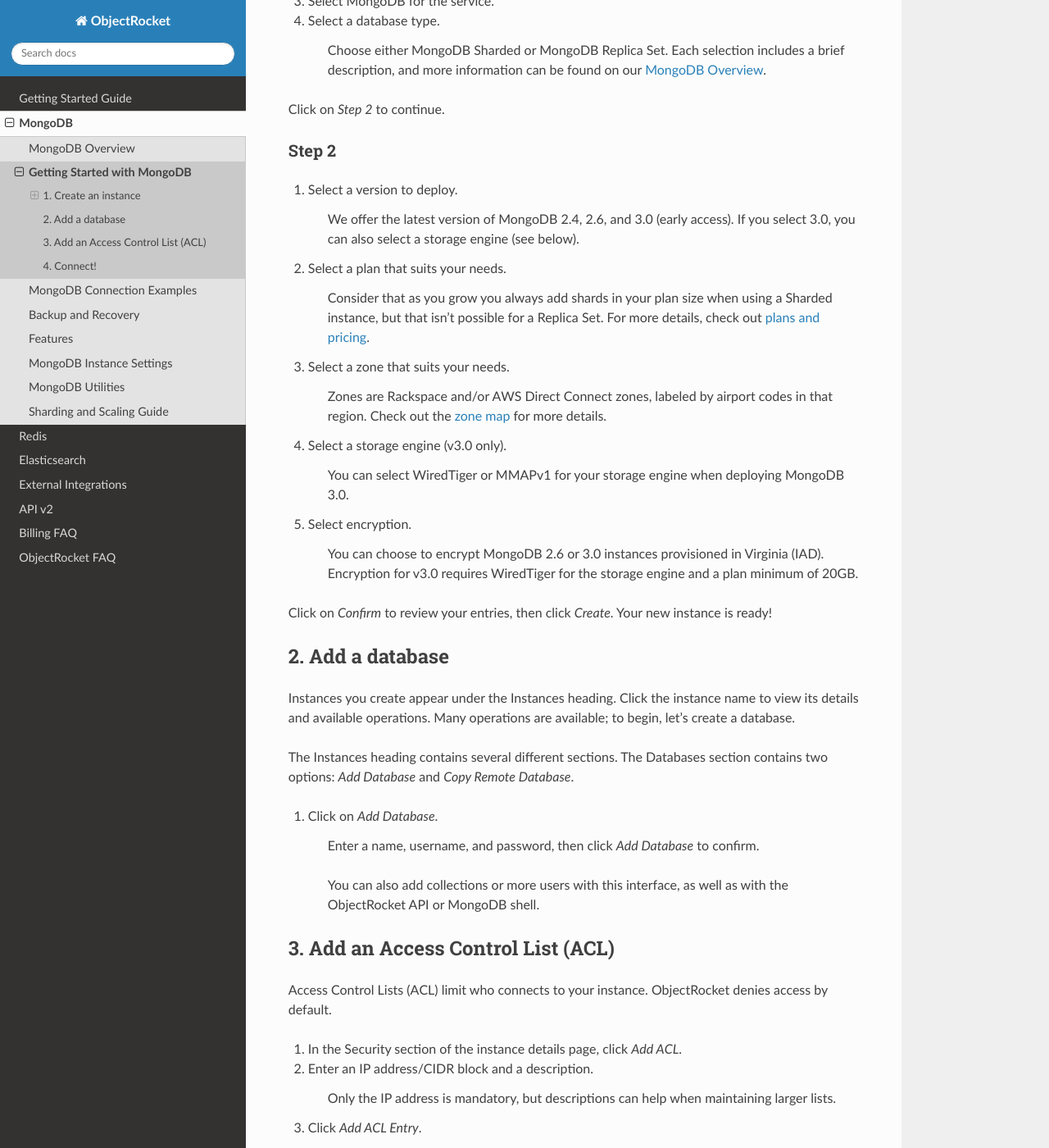
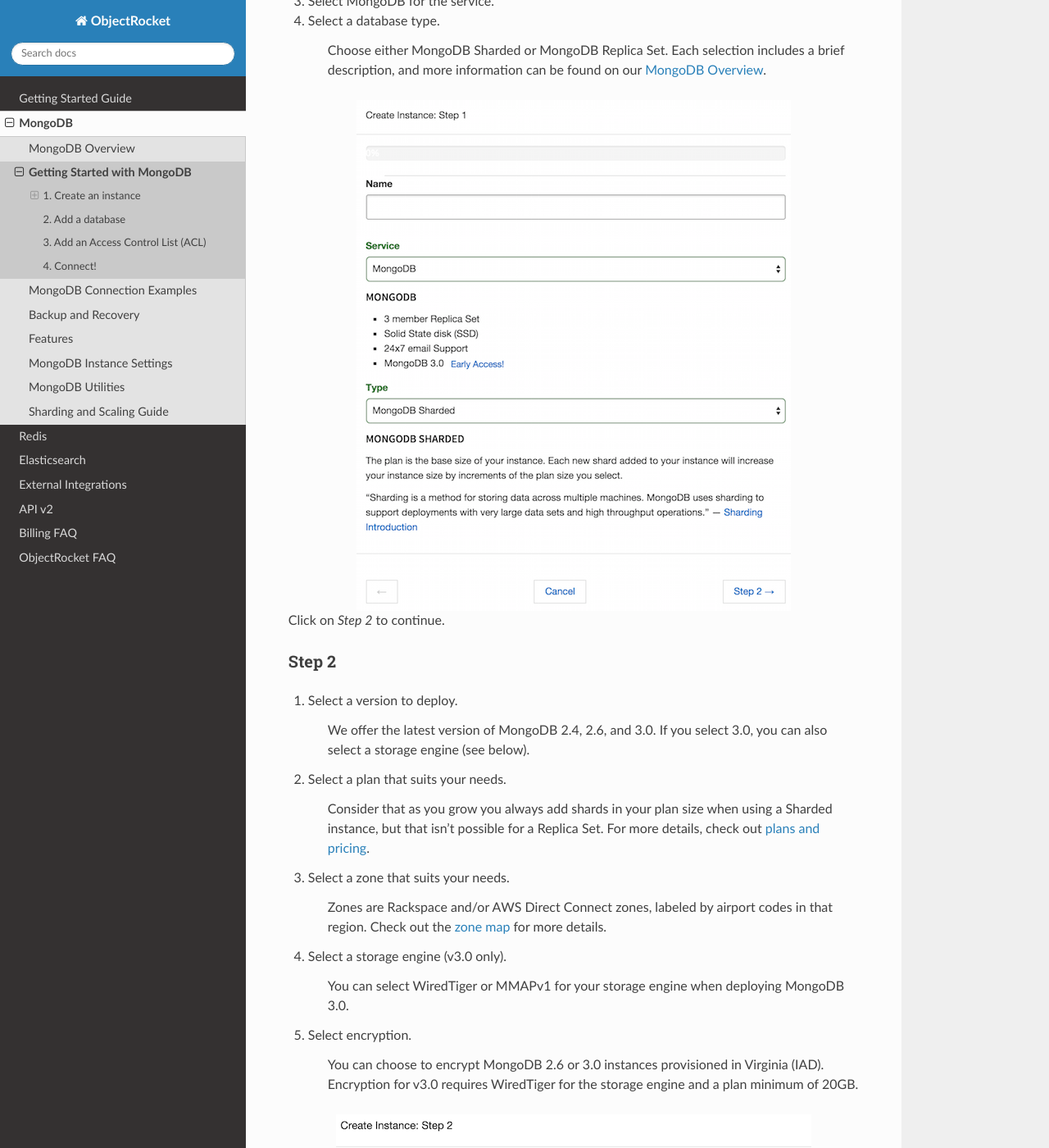
Before and after one commit to zcorleissen/documentation, a Sphinx documentation site: the page built from source/mongodb_getting_started.rst, in a window 1280 px wide and 1400 px high, scrolled down 497 px. Shown: the whole window at 82% size. Built offline with Sphinx 7.4.7 and the Read the Docs theme 2.0.0, drawn with Linux system fonts in a browser that asks for light colours; pages that are not in the unit, such as notebooks, are missing from menus; some of the changed text lies outside the part shown.

Commit message:
Added mongo images back and a few modifications.

```diff
--- a/source/mongodb_getting_started.rst
+++ b/source/mongodb_getting_started.rst
@@ -23,6 +23,9 @@
 
     Choose either MongoDB Sharded or MongoDB Replica Set. Each selection includes a brief description, and more information can be found on our `MongoDB Overview <http://objectrocket.com/docs/mongodb_overview.html>`_.
 
+.. image:: images/createmongo.png
+   :align: center
+
 Click on *Step 2* to continue.
 
 Step 2
@@ -30,7 +33,7 @@
 
 #. Select a version to deploy.
 
-    We offer the latest version of MongoDB 2.4, 2.6, and 3.0 (early access). If you select 3.0, you can also select a storage engine (see below).
+    We offer the latest version of MongoDB 2.4, 2.6, and 3.0. If you select 3.0, you can also select a storage engine (see below).
 
 #. Select a plan that suits your needs.
 
@@ -48,25 +51,33 @@
 
     You can choose to encrypt MongoDB 2.6 or 3.0 instances provisioned in Virginia (IAD). Encryption for v3.0 requires WiredTiger for the storage engine and a plan minimum of 20GB.
 
+.. image:: images/createmongo_2.png
+   :align: center
+
 Click on *Confirm* to review your entries, then click *Create*. Your new instance is ready!
 
 2. Add a database
 ~~~~~~~~~~~~~~~~~~~~
 
-Instances you create appear under the Instances heading. Click the instance name to view its details and available operations. Many operations are available; to begin, let's create a database.
-
-The Instances heading contains several different sections. The Databases section contains two options: *Add Database* and *Copy Remote Database*.
+Instances you create appear under the Instances heading. Click the instance name to view its details and available operations. Many operations are available; to begin, let's create a database. After selecting the desired instance, scrolldown to the Databases section.
 
 #. Click on *Add Database*.
 
     Enter a name, username, and password, then click *Add Database* to confirm.
 
-    You can also add collections or more users with this interface, as well as with the ObjectRocket API or MongoDB shell.
+    You can also add collections or more users with this interface by selecting the database name, as well as by using the ObjectRocket API or MongoDB shell.
+
+.. image:: images/adddatabase.png
+   :align: center
 
 3. Add an Access Control List (ACL)
 ~~~~~~~~~~~~~~~~~~~~~~~~~~~~~~~~~~~
 
-Access Control Lists (ACL) limit who connects to your instance. ObjectRocket denies access by default.
+Access Control Lists (ACL) limit who connects to your instance.
+
+.. note::
+
+	ObjectRocket denies access by default so you need to add any appropriate ACL's for servers that are connecting to ObjectRocket.
 
 #. In the Security section of the instance details page, click *Add ACL*.
 
@@ -75,6 +86,9 @@
     Only the IP address is mandatory, but descriptions can help when maintaining larger lists.
 
 #. Click *Add ACL Entry*.
+
+.. image:: images/addacl_mongo.png
+   :align: center
 
 4. Connect!
 ~~~~~~~~~~~
```
